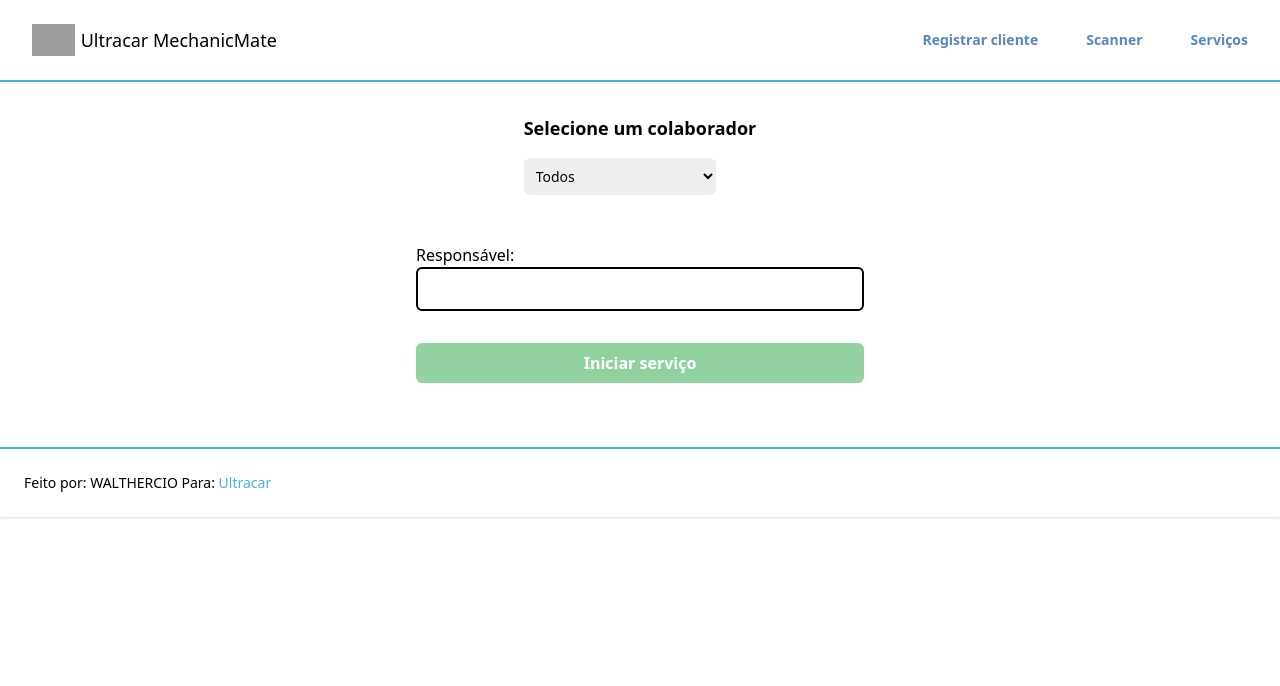
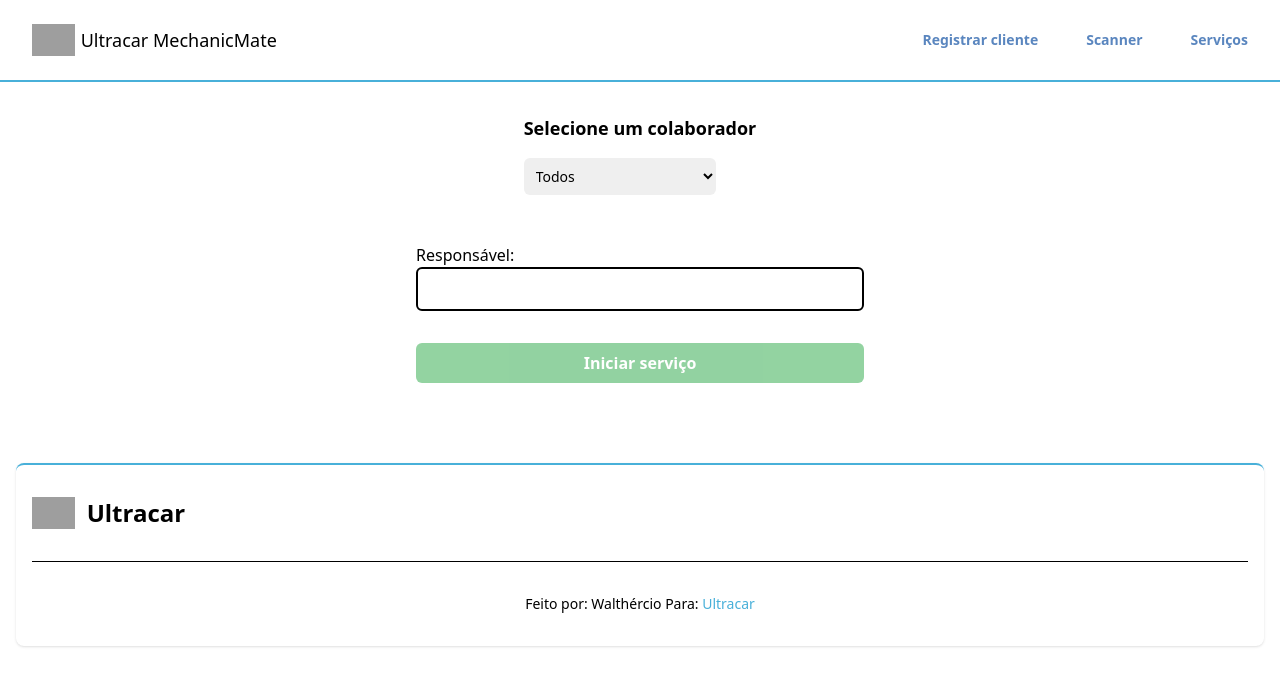
Before and after one commit to tercioab/Ultracar-, a React (Create React App) app in the folder ultracar/: page /services in a window 1280 px wide. Shown: the top 686 px of the page. Built offline with nearby package versions, Linux system fonts and the light colour scheme; grey boxes are pictures that could not be loaded.

Commit message:
style: change footer

```diff
--- a/ultracar/src/components/Footer.js
+++ b/ultracar/src/components/Footer.js
@@ -1,27 +1,45 @@
 export default function Footer() {
 	return (
-		<footer class='p-4 bg-white  shadow md:flex md:items-center md:justify-between md:p-6 dark:bg-gray-800 mt-16 bottom-0 w-full bg-white border-t-2 border-blue-2'>
-			<span class='text-sm text-gray-500 sm:text-center dark:text-gray-400'>
+		<footer class='bg- rounded-lg shadow dark:bg-gray-900 m-4 border-t-2 border-blue-2'>
+			<div class='w-full max-w-screen-xl mx-auto p-4 md:py-8'>
+				<a
+					href='https://ultracar.com.br/sistema-gestao-oficina-mecanica/programa-gerenciamento-oficina-mecanica/'
+					target='_blank'
+					rel='noreferrer'
+					class='flex items-center mb-4 sm:mb-0'
+				>
+					<img
+						src='https://encrypted-tbn0.gstatic.com/images?q=tbn:ANd9GcTuAViRjVdVHqHCxGRWvWIRl28OgsdJ6BrQT2IANlgn6Q&s'
+						class='h-8 mr-3'
+						alt='Ultracar logo'
+					/>
+					<span class='self-center text-2xl font-semibold whitespace-nowrap dark:text-white'>
+						Ultracar
+					</span>
+				</a>
+
+				<hr class='my-6 border-gray-200 sm:mx-auto dark:border-gray-700 lg:my-8 w' />
+				<span class='block text-sm text-gray-500 sm:text-center dark:text-gray-400'>
 					Feito por:{" "}
 					<a
 						href='https://www.linkedin.com/in/walthercio-almeida/'
 						class='hover:underline'
 						target='_blank'
-                    rel="noreferrer"
+						rel='noreferrer'
 					>
-                    WALTHERCIO
-                    {" "}
-                </a>
-                Para: {" "}
+						Walthércio
+					</a>{" "}
+					Para:{" "}
 					<a
 						href='https://ultracar.com.br/sistema-gestao-oficina-mecanica/programa-gerenciamento-oficina-mecanica/'
 						class='hover:underline text-blue-2'
 						target='_blank'
-                    rel="noreferrer"
+						rel='noreferrer'
 					>
 						Ultracar
-				</a>
+					</a>{" "}
 				</span>
+			</div>
 		</footer>
 	);
 }
--- a/ultracar/src/pages/Services.js
+++ b/ultracar/src/pages/Services.js
@@ -67,7 +67,7 @@ export default function Services() {
 
 	return (
 		<div>
-			<div className='flex justify-center m-8'>
+			<div className='flex justify-center m-8 '>
 				<div>
 					<h2 className='text-lg font-bold mb-4'>Selecione um colaborador</h2>
 					<select
@@ -187,7 +187,7 @@ export default function Services() {
 				)}
 				<button
 					onClick={updateServiceDataToLocalStorage}
-					className={`bg-green  w-full text-white font-semibold py-2 px-4 rounded-md mt-4 ${
+					className={`bg-green  w-full  mb-16 text-white font-semibold py-2 px-4 rounded-md mt-4 ${
 						responsavel && serviceSelected
 							? "cursor-pointer hover:bg-blue-600"
 							: "cursor-not-allowed opacity-50"
--- a/ultracar/tailwind.config.js
+++ b/ultracar/tailwind.config.js
@@ -11,6 +11,7 @@ module.exports = {
       'green': '#28A745',
       'red': '#E53E3E',
       'gray': '#E5E7EB',
+      'gray-2': '#F3F4F6',
       'gray-light': '#d3dce6',
       'white': ' #FFFFFF'
     },
```
Lines whose indentation alone changed are shown as unchanged.
